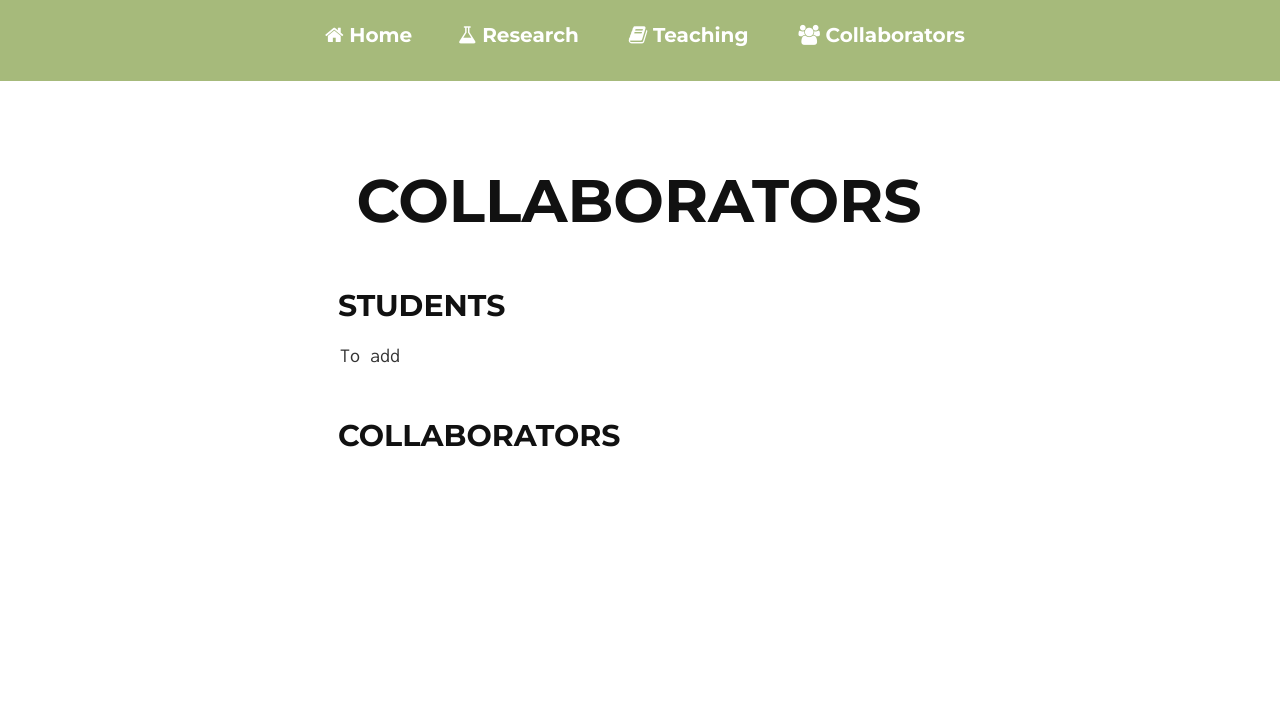
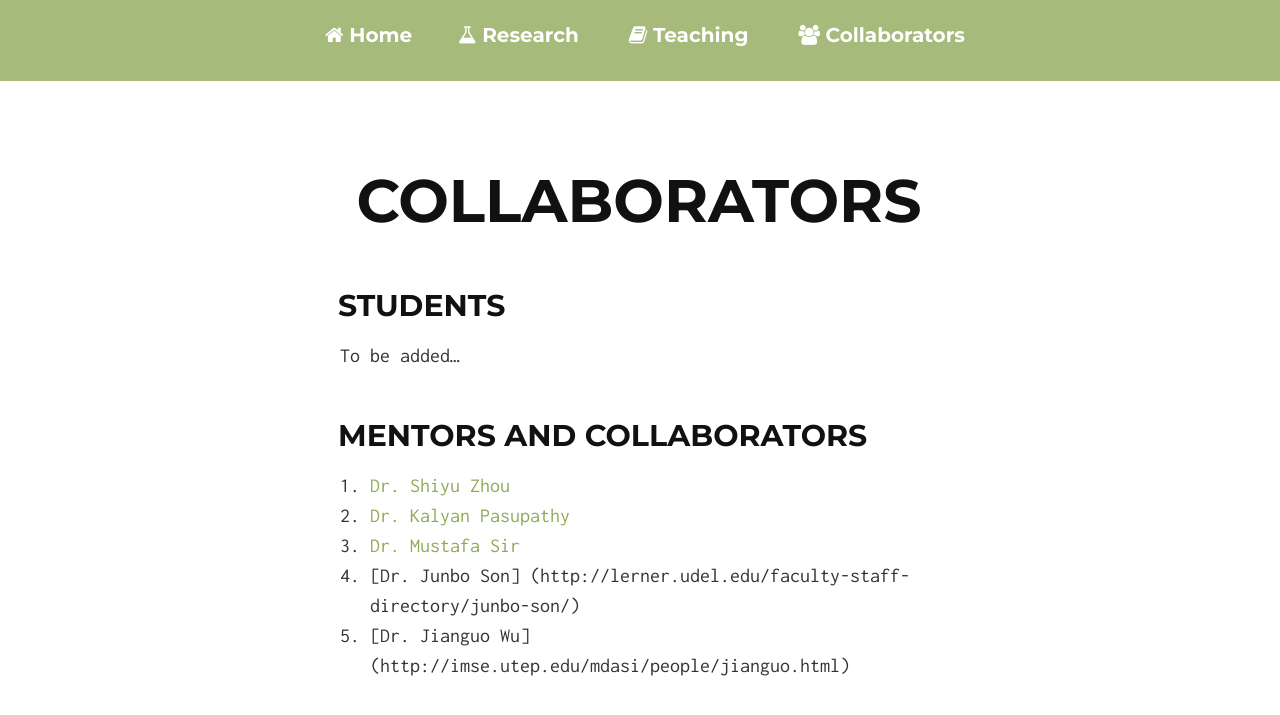
Before and after one commit to DevashishDas1/home-page, a Jekyll site: the page built from team.md, in a window 1280 px wide. Shown: the top 715 px of the page. Built offline with Jekyll 4.4.1, drawn with Linux system fonts in a browser that asks for light colours; our own code applies the rules of GitHub Pages for plain Markdown files.

Commit message:
Collaborators added

```diff
--- a/team.md
+++ b/team.md
@@ -6,6 +6,12 @@ layout: default
 
 ## Students
 
-To add
+To be added...
 
-## Collaborators
+## Mentors and collaborators
+
+3. [Dr. Shiyu Zhou](http://homepages.cae.wisc.edu/~zhous/)
+1. [Dr. Kalyan Pasupathy](http://www.mayo.edu/research/faculty/pasupathy-kalyan-s-ph-d/bio-20086238)
+2. [Dr. Mustafa Sir](http://www.mayo.edu/research/faculty/sir-mustafa-y-ph-d/bio-20129724)
+3. [Dr. Junbo Son] (http://lerner.udel.edu/faculty-staff-directory/junbo-son/)
+4. [Dr. Jianguo Wu] (http://imse.utep.edu/mdasi/people/jianguo.html)
```
Also changed, not shown: index.md (+1 -1 lines), 1 other file.
